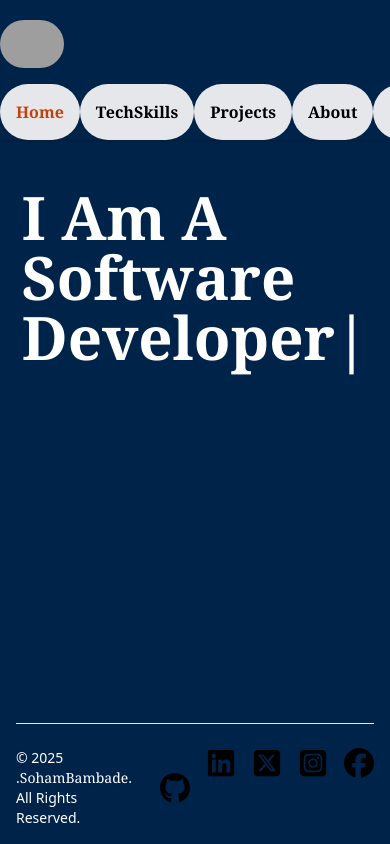
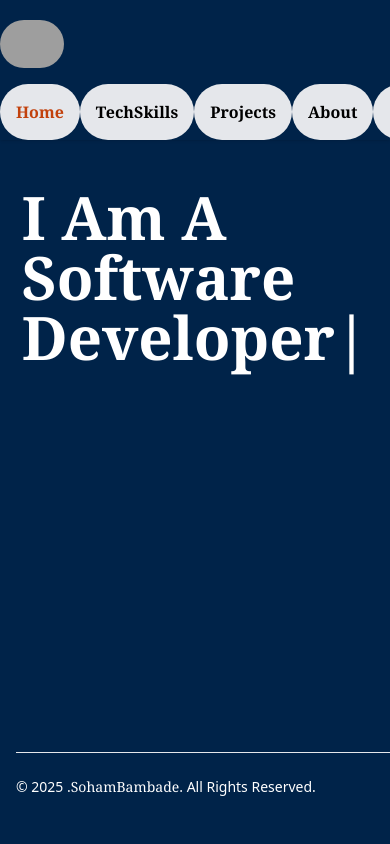
Before and after one commit to soham408/Portfolio_React, a React (Vite) app: page / in a window 390 px wide. Shown: the top 844 px of the page. Built offline with nearby package versions, Linux system fonts and the light colour scheme; grey boxes are pictures that could not be loaded.

Commit message:
responsive footer

```diff
--- a/src/components/Footer/Footer.jsx
+++ b/src/components/Footer/Footer.jsx
@@ -5,20 +5,24 @@ export default function Footer (){
 
         return (
 
-            <footer className="fixed bottom-0 w-full left-0 text-white p-4 flex justify-between items-center gap-4 ">
-           {/* fixed bottom-0 left-0 w-full bg-gray-800 text-white p-4 flex justify-between items-center gap-4 */}
+            <footer className="fixed bottom-0 w-full left-0 text-white p-4 flex justify-between items-center
+
+            ">
+
                 <div className="text-sm ">
-                    <hr className="my-6 border-gray-200 sm:mx-auto lg:my-8" />
+                    <hr className="my-6 border-gray-200 sm:mx-auto lg:my-8 " />
 
-                    <div className=" flex space-x-4 mt-2 sm:mt-0">
-                        <span className="text-sm text-gray-500 sm:text-center text-white">
+                    <div className="">
+                        <span className="">
+
                             © 2025 .
                             <a href="https://github.com/soham408" className=" font-serif hover:underline">
                                  SohamBambade
                             </a>
                             . All Rights Reserved.
                         </span>
-                        <div className="flex space-x-4">
+                        <div className="pl-[1250px] flex space-x-4">
+
                         <Link to="https://github.com/soham408">
                                 <svg
                                     className=" w-[30px] h-[30px] transform hover:rotate-45 transition duration-300 h-full"
```
